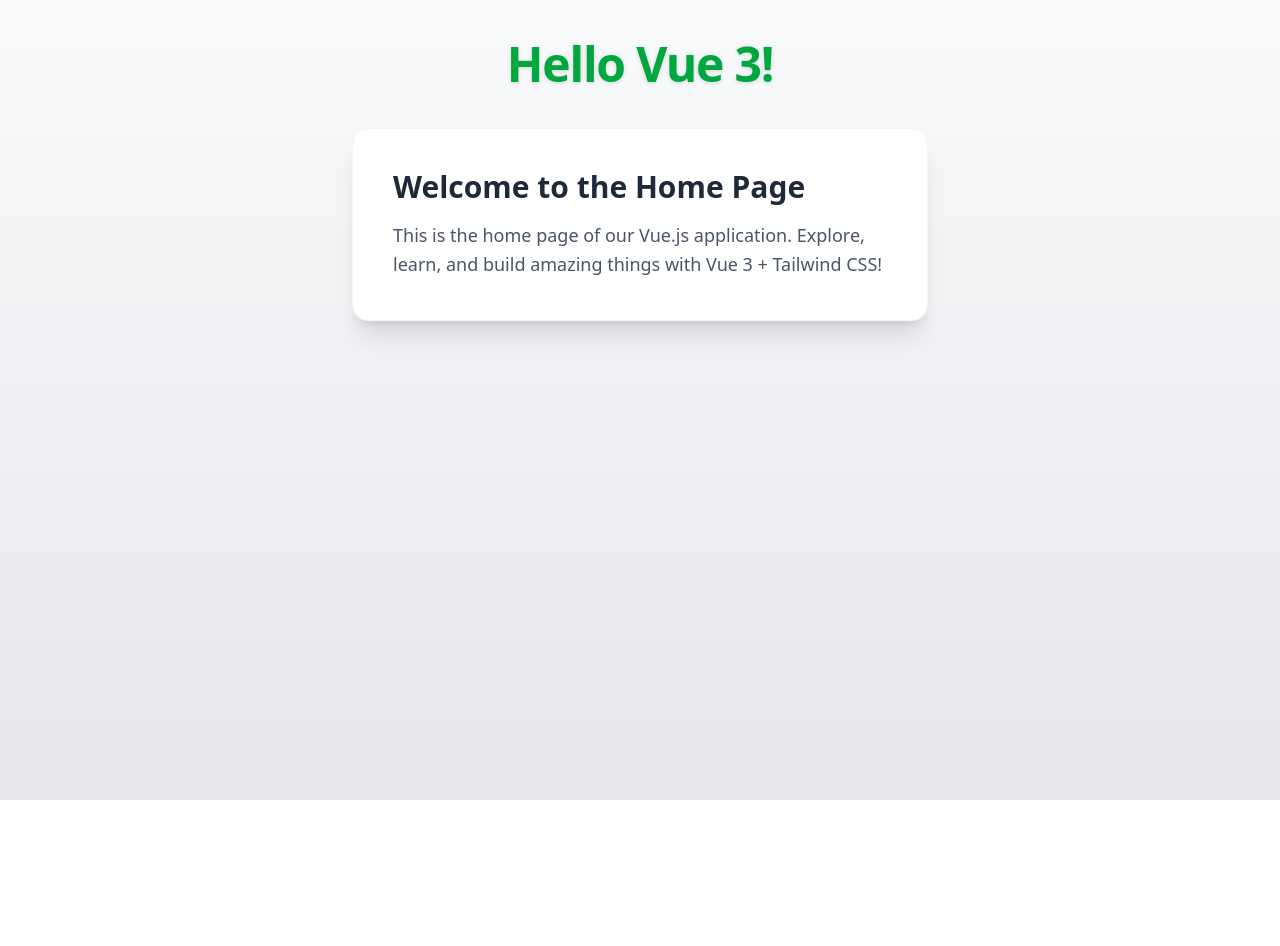
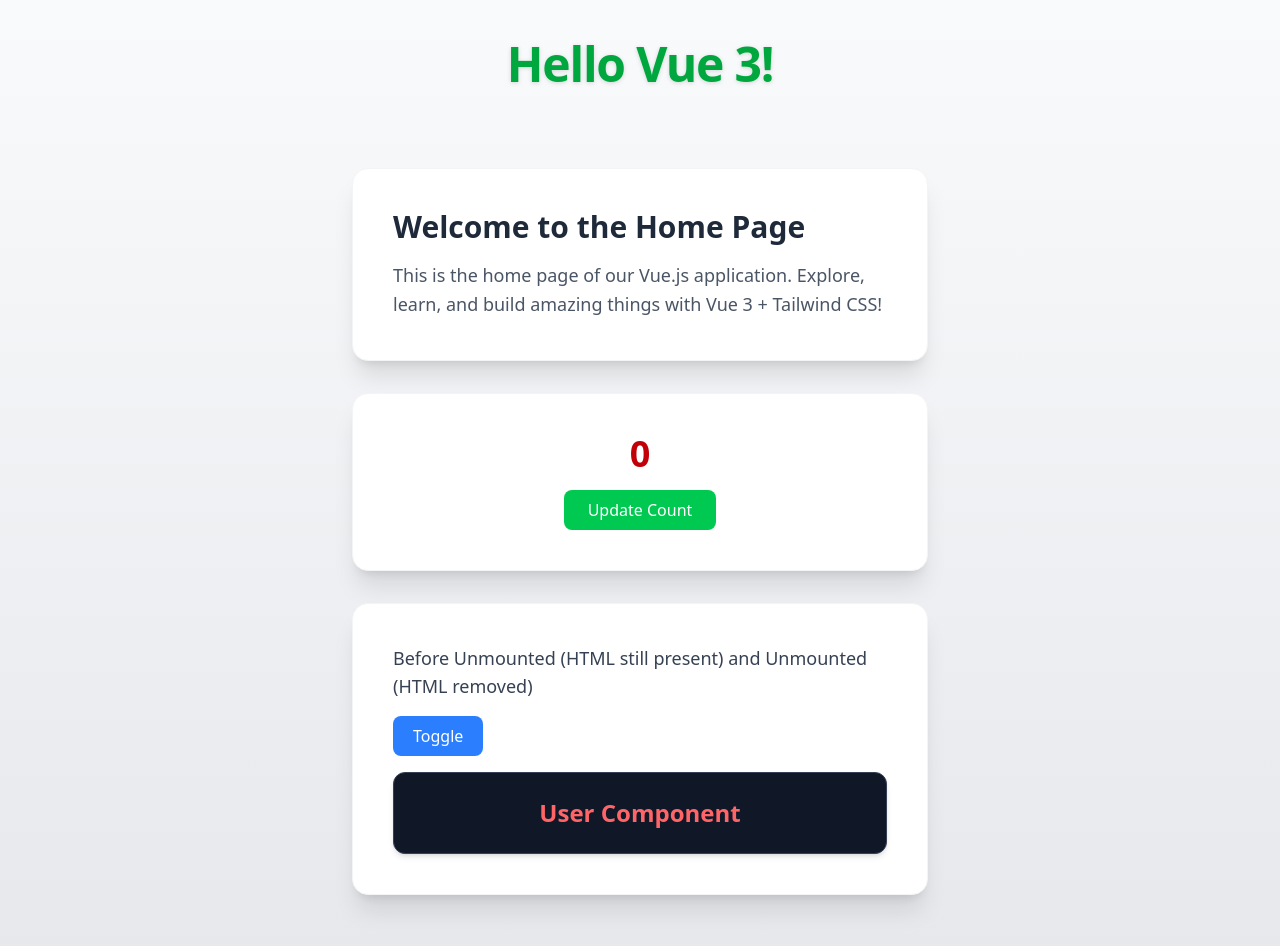
Before and after one commit to Ashif9683/LearningVue, a Vue app: page / in a window 1280 px wide. Shown: the top 946 px of the page. Before the commit the page ends 800 px from the top, so only its background shows below. Built offline with nearby package versions, Linux system fonts and the light colour scheme.

Commit message:
lifecycle

```diff
--- a/src/components/Home.vue
+++ b/src/components/Home.vue
@@ -1,8 +1,7 @@
 <template>
-  <div class="flex justify-center w-full">
-
+  <!-- Section 1 -->
+  <div class="flex justify-center w-full mt-10">
     <div class="bg-white shadow-xl rounded-2xl p-10 max-w-xl w-full border border-gray-100">
-
       <h2 class="text-3xl font-semibold text-gray-800 mb-4">
         Welcome to the Home Page
       </h2>
@@ -11,15 +10,84 @@
         This is the home page of our Vue.js application.
         Explore, learn, and build amazing things with Vue 3 + Tailwind CSS!
       </p>
+    </div>
+  </div>
 
+  <!-- Section 2 -->
+  <div class="flex justify-center w-full mt-8">
+    <div class="bg-white shadow-xl rounded-2xl p-10 max-w-xl w-full border border-gray-100 text-center">
+      <h1 class="text-4xl font-bold text-red-700 mb-4" ref="count">
+        {{ counter }}
+      </h1>
+
+      <button
+        class="px-6 py-2 bg-green-500 text-white rounded-lg hover:bg-green-600 transition"
+        v-on:click="counter = counter + 1"
+      >
+        Update Count
+      </button>
     </div>
+  </div>
 
+  <!-- Section 3 -->
+  <div class="flex justify-center w-full mt-8 mb-16">
+    <div class="bg-white shadow-xl rounded-2xl p-10 max-w-xl w-full border border-gray-100">
+      <h4 class="text-lg font-medium text-gray-700 mb-4">
+        Before Unmounted (HTML still present) and Unmounted (HTML removed)
+      </h4>
+
+      <button
+        class="px-5 py-2 bg-blue-500 text-white rounded-lg hover:bg-blue-600 transition mb-4"
+        v-on:click="show = !show"
+      >
+        Toggle
+      </button>
+
+      <User v-if="show" />
+    </div>
   </div>
 </template>
 
 <script>
+import User from './User.vue';
+
 export default {
-  name: "Home"
+  name: "Home",
+
+  components : {
+    User
+  },
+
+  data() {
+    return {
+      counter : 0,
+      show : true
+    };
+  },
+
+  beforeCreate(){
+    console.log("Component is about to be created...");
+  },
+
+  created(){
+    console.log("Component is created...");
+  },
+
+  beforeMount(){
+    console.log("Component is about to be mounted...");
+  },
+
+  mounted(){
+    console.log("Component is mounted...");
+  },
+
+  beforeUpdate(){
+    console.log("Component is about to update...", this.$refs['count'].textContent);
+  },
+
+  updated(){
+    console.log("Component is updated...", this.$refs['count'].textContent);
+  }
 }
 </script>
 
--- /dev/null
+++ b/src/components/User.vue
@@ -0,0 +1,24 @@
+<template>
+  <div
+    class="bg-gray-900 text-red-400 font-semibold rounded-xl p-6 shadow-md border border-gray-700"
+    ref="user"
+  >
+    <h1 class="text-2xl text-center">
+      User Component
+    </h1>
+  </div>
+</template>
+
+<script>
+    export default {
+        name: "User",
+
+        beforeUnmount(){
+            console.log("User Component is about to be unmounted...", this.$refs['user']);
+        },
+
+        unmounted(){
+            console.log("User Component is unmounted...", this.$refs['user']);
+        }
+    }
+</script>
```
